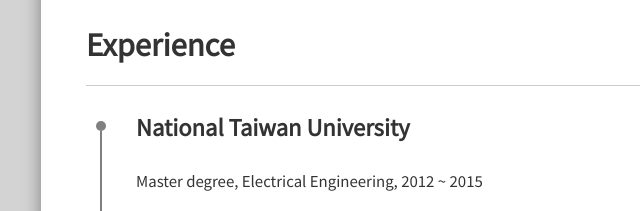
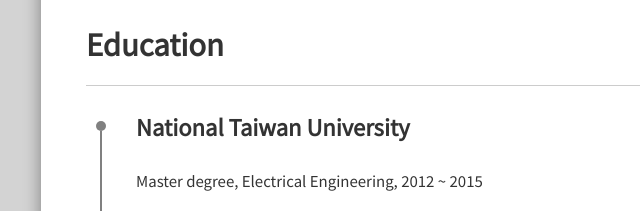
Before and after one commit to onlyeric23/resume, a Gatsby site: page / in a window 1280 px wide. Shown: the part 1525-1736 px from the top of the page, 119-759 px from the left. Built offline with nearby package versions, Linux system fonts and the light colour scheme; Gatsby itself is replaced by a stand-in of ours.

Commit message:
Fix education's title

```diff
--- a/src/components/Experience/index.jsx
+++ b/src/components/Experience/index.jsx
@@ -2,11 +2,10 @@
 
 import "./styles.scss"
 
-const Experience = ({ experiences }) => {
-
+const Experience = ({ title, experiences }) => {
   return (
     <div className="block experience-block">
-      <h2>Experience</h2>
+      <h2>{title || "Experience"}</h2>
       <hr />
       {experiences.map(exp => (
         <ExperienceItem {...exp} key={exp.name} />
--- a/src/pages/index.js
+++ b/src/pages/index.js
@@ -15,7 +15,7 @@
     <Profile {...profile} />
     <Skill skills={skills} />
     <Experience experiences={experiences} />
-    <Experience experiences={education} />
+    <Experience title="Education" experiences={education} />
   </Layout>
 )
 
```
